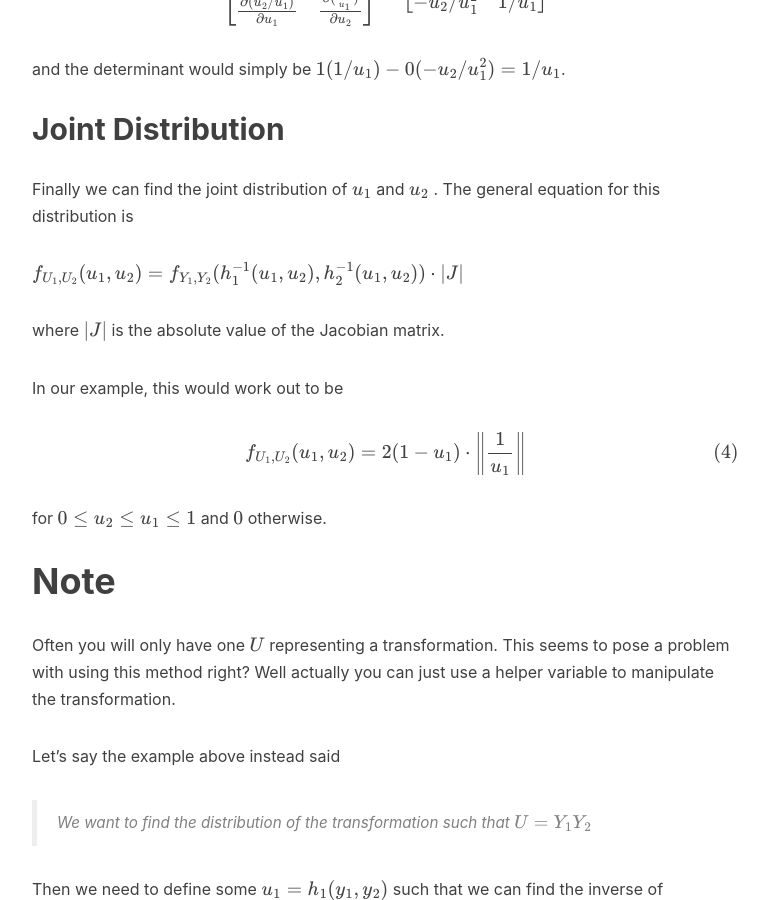
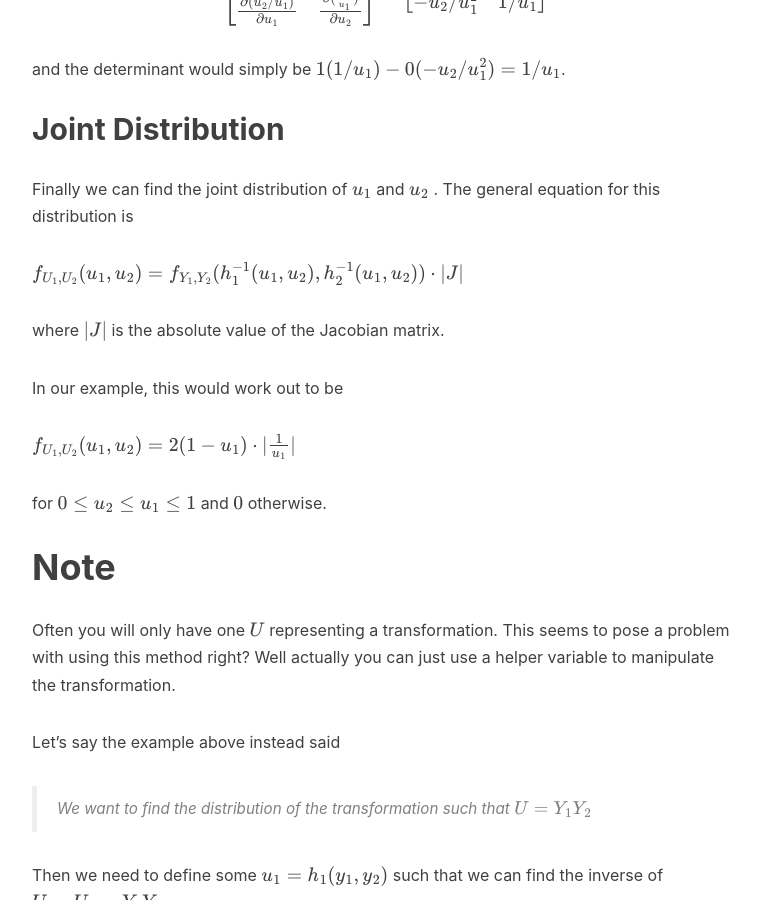
Before and after one commit to kgerot/kgerot.github.io, a Jekyll site: the page built from _posts/2021-12-06-Bivariate-Transformations.md, in a window 1280 px wide and 900 px high, scrolled down 2206 px. Shown: the whole window, without its empty margins (233-1001 px from the left). Built offline with Jekyll 4.4.1, drawn with Linux system fonts in a browser that asks for light colours; nearby versions of some CDN libraries; formulas are drawn with MathJax 3; comment, search, counter and statistics services are not loaded.

Commit message:
minor aesthetic changes

```diff
--- a/_posts/2021-12-06-Bivariate-Transformations.md
+++ b/_posts/2021-12-06-Bivariate-Transformations.md
@@ -106,16 +106,16 @@ and the determinant would simply be $1(1/u_1)-0(-u_2/u_1^2)=1/u_1$.
 Finally we can find the joint distribution of $u_1$ and $u_2$ . The general equation for this distribution is
 
 \\(
-    f_{U_1,U_2}(u_1,u_2) = f_{Y_1,Y_2}(h_1^{-1}(u_1,u_2),h_2^{-1}(u_1,u_2))\cdot\left\|J\right\|
+    f_{U_1,U_2}(u_1,u_2) = f_{Y_1,Y_2}(h_1^{-1}(u_1,u_2),h_2^{-1}(u_1,u_2))\cdot\lvert J\rvert
 \\)
 
 where $\|J\|$ is the absolute value of the Jacobian matrix.
 
 In our example, this would work out to be
 
-$$
-    f_{U_1,U_2}(u_1,u_2) = 2(1-u_1)\cdot \left\|\frac{1}{u_1}\right\|
-$$
+\\(
+    f_{U_1,U_2}(u_1,u_2) = 2(1-u_1)\cdot \lvert\frac{1}{u_1}\rvert
+\\)
 
 for $0 \le u_2 \le u_1 \le 1$ and $0$ otherwise.
 
```
